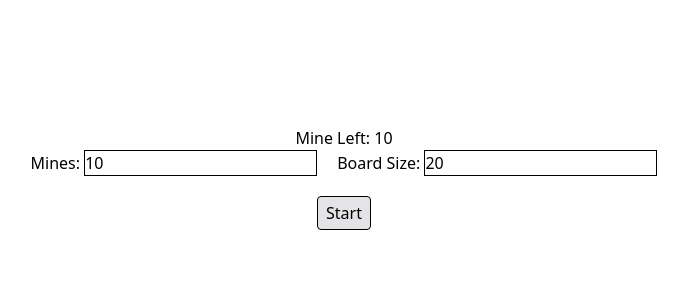
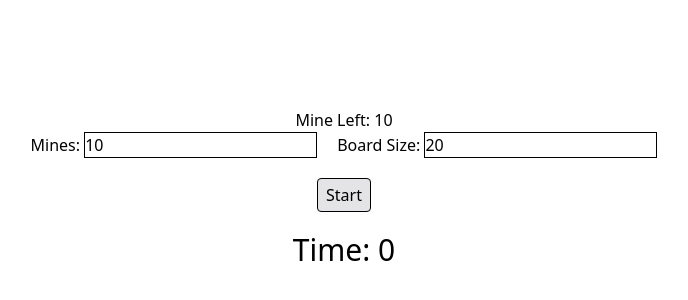
Before and after one commit to hryjosn/Minesweeper, a React (Create React App) app: page / in a window 1280 px wide. Shown: the part 212-512 px from the top of the page, without its empty margins (296-984 px from the left). Built offline with nearby package versions, Linux system fonts and the light colour scheme.

Commit message:
Add timer

```diff
--- a/src/components/Board.tsx
+++ b/src/components/Board.tsx
@@ -1,14 +1,14 @@
 import classnames from "classnames/dedupe";
 import { runInAction } from "mobx";
 import { observer } from "mobx-react-lite";
-import { useEffect, useRef, useState } from "react";
+import { useEffect, useRef } from "react";
 import BoardStore from "../store/BoardStore";
 import { TILE_STATUS } from "./type";
 
 const Board = () => {
   const {
     board,
-
+    time,
     setMinePositions,
     mineList,
     onClick,
@@ -20,15 +20,10 @@ const Board = () => {
     size,
   } = BoardStore;
 
-  const [time, setTime] = useState(0);
   const { SHOW, HIDDEN, MARKED } = TILE_STATUS;
   const intervalRef = useRef<NodeJS.Timer>();
 
   useEffect(() => {
-    const id = setInterval(() => {
-      setTime((time) => time + 1);
-    }, 1000);
-    intervalRef.current = id;
     return () => {
       clearInterval(intervalRef.current);
     };
@@ -36,7 +31,7 @@ const Board = () => {
 
   return (
     <div className="text-center">
-      <h1>{gameStatus}</h1>
+      <div className="text-3xl">{gameStatus}</div>
       <h1>Mine Left: {Number(mineCount) - markedNumber}</h1>
       <div className="flex justify-center gap-5">
         <div>
@@ -66,10 +61,16 @@ const Board = () => {
         className="border bg-zinc-200 border-black px-2 py-1 rounded my-5"
         onClick={() => {
           start();
+          clearInterval(intervalRef.current);
+          const id = setInterval(() => {
+            BoardStore.time = BoardStore.time + 1;
+          }, 1000);
+          intervalRef.current = id;
         }}
       >
         {board.length ? "Restart" : "Start"}
       </button>
+      <div className="text-3xl">Time: {time}</div>
       <table>
         <tbody>
           {board.map((row, rowIndex) => (
--- a/src/store/BoardStore.ts
+++ b/src/store/BoardStore.ts
@@ -17,6 +17,7 @@ class BoardStore {
   board: ITile[][] = [];
   mineCount = "10";
   size = "20";
+  time = 0;
   mineList: IPosition[] = [];
   gameStatus: "lose" | "win" | "" = "";
   constructor() {
@@ -43,6 +44,7 @@ class BoardStore {
     this.board = [];
     this.mineList = [];
     this.gameStatus = "";
+    this.time = 0;
     this.setUp();
   };
   onDoubleClick = (tile: ITile) => {
```
